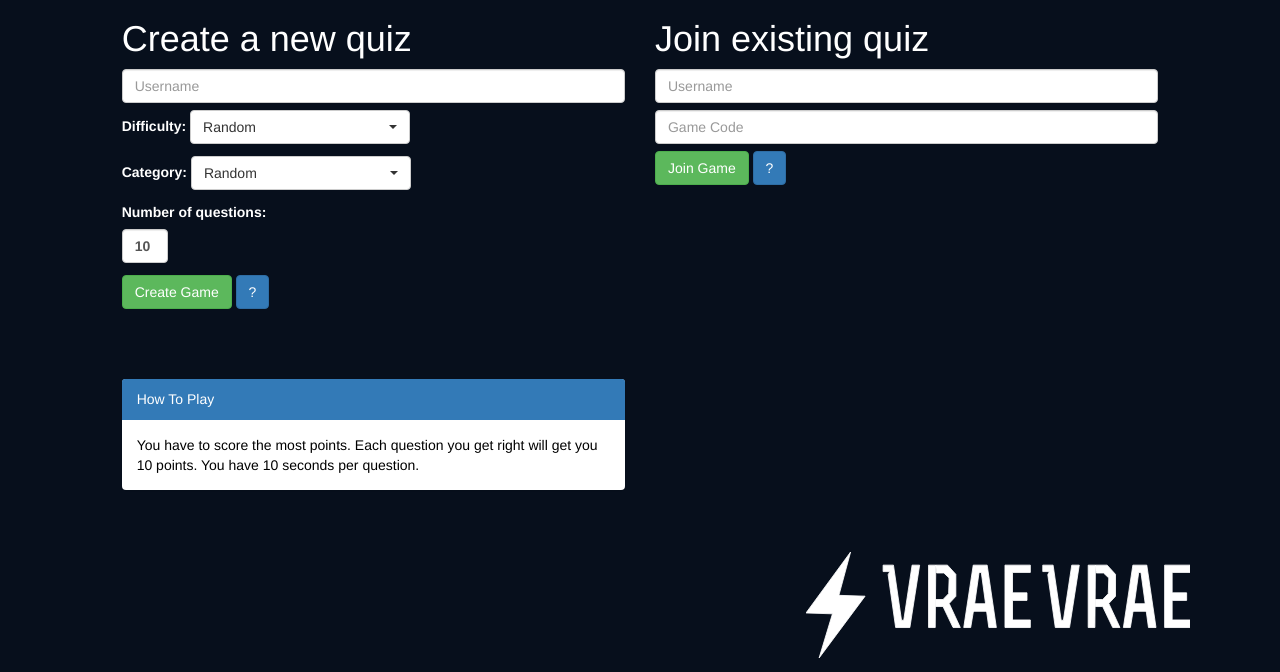
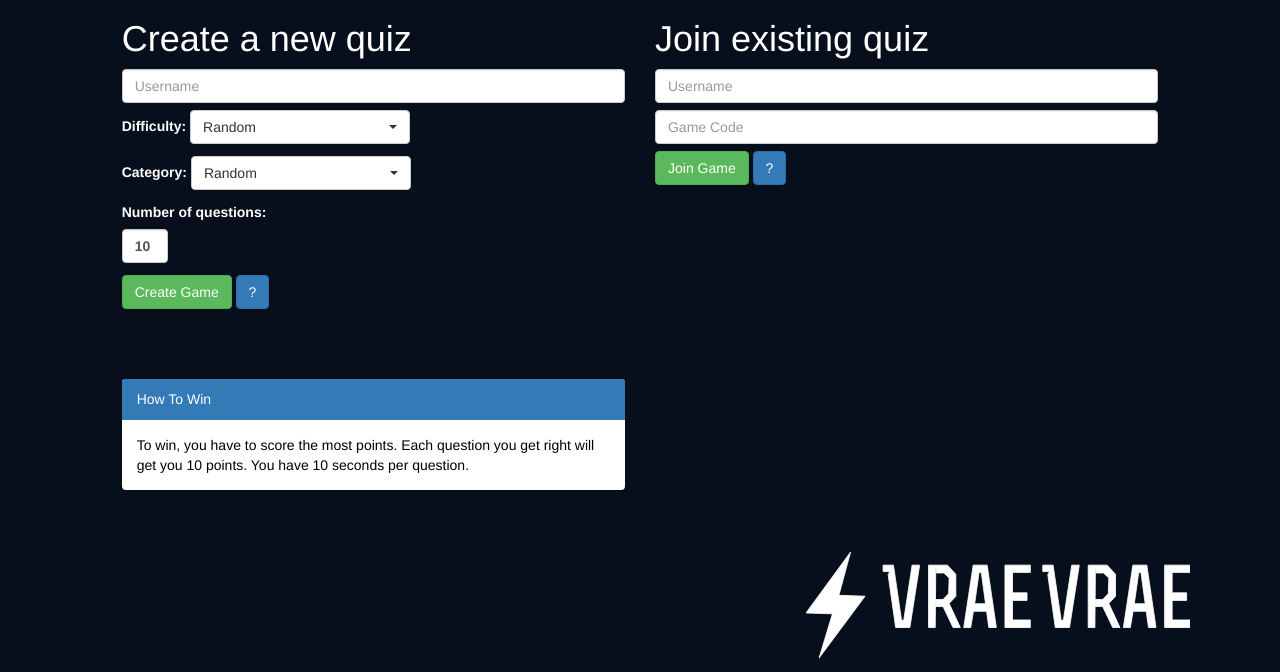
Before and after one commit to vraevrae/vraevrae, a Flask app: page / in a window 1280 px wide. Shown: the part 73-745 px from the top of the page. Run offline with Flask 2, Linux system fonts and the light colour scheme; some libraries are stand-ins or nearby versions.

Commit message:
Updated index
Updated information boxes

```diff
--- a/templates/index.html
+++ b/templates/index.html
@@ -62,10 +62,10 @@
 
         <div class="panel panel-primary mt-3" id="panel">
             <div class="panel-heading">
-                How To Play
+                How To Win
             </div>
             <div class="panel-body color-black">
-                You have to score the most points. Each question you get right will get you 10 points. You have 10 seconds per question.
+                To win, you have to score the most points. Each question you get right will get you 10 points. You have 10 seconds per question.
             </div>
         </div>
     </form>
```
